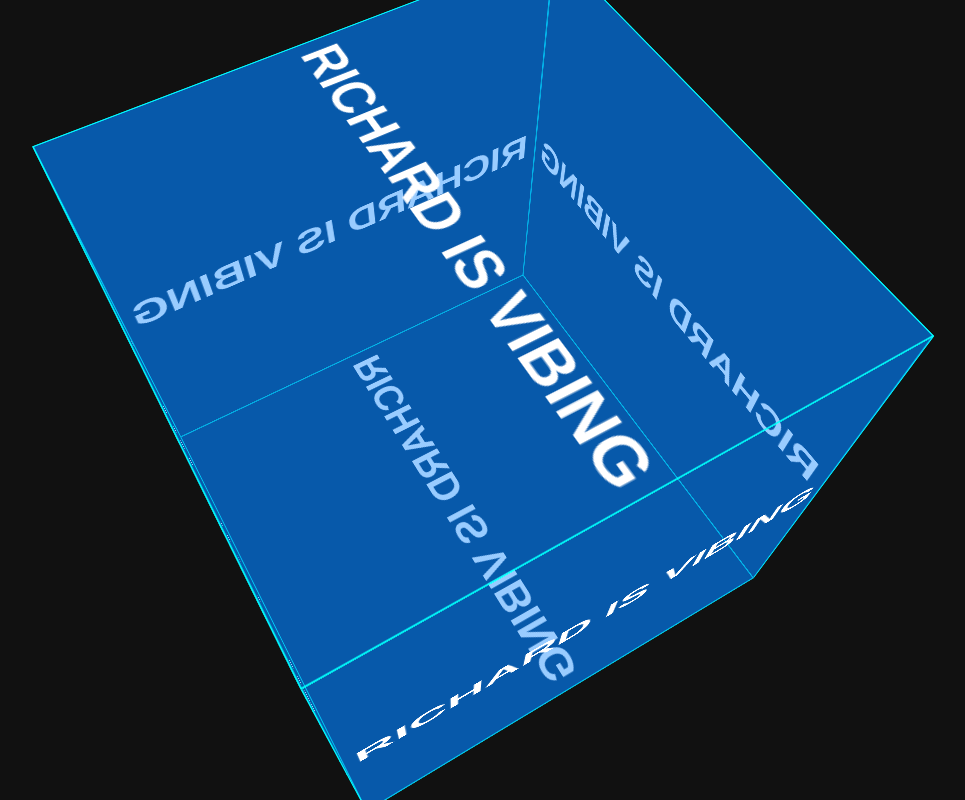
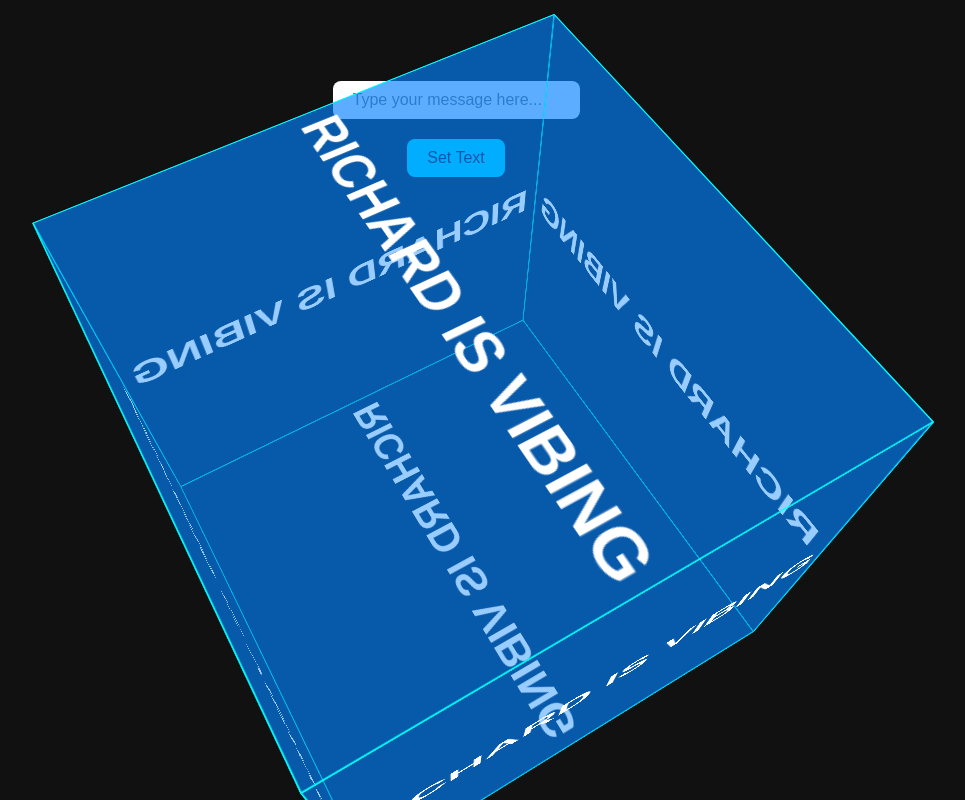
Before and after one commit to rpiasentin/Spinning-cube, a plain HTML site: page index.html in a window 1280 px wide. Shown: the whole page, without its empty margins (184-1149 px from the left). Drawn offline with Linux system fonts and the light colour scheme.

Commit message:
Update index.html

```diff
--- a/index.html
+++ b/index.html
@@ -2,8 +2,8 @@
 <html lang="en">
 <head>
   <meta charset="UTF-8">
-  <meta name="viewport" content="width=device-width, initial-scale=1.0">
-  <title>3D Spinning Cube</title>
+  <meta name="viewport" content="width=device-width, initial-scale=1">
+  <title>3D Spinning Cube - Custom Text</title>
   <style>
     :root {
       --cube-size: 40vw;
@@ -12,27 +12,48 @@
 
     * {
       box-sizing: border-box;
-      margin: 0;
-      padding: 0;
     }
 
     body {
+      margin: 0;
+      font-family: sans-serif;
+      background: #111;
+      color: #fff;
+      display: flex;
+      flex-direction: column;
+      align-items: center;
+      justify-content: center;
+      height: 100vh;
+      overflow: hidden;
       perspective: 1000px;
-      background: #111;
-      display: flex;
-      justify-content: center;
-      align-items: center;
-      height: 100vh;
-      font-family: sans-serif;
-      overflow: hidden;
+    }
+
+    input {
+      margin-bottom: 20px;
+      padding: 10px 20px;
+      font-size: 1rem;
+      border-radius: 8px;
+      border: none;
+      outline: none;
+    }
+
+    button {
+      margin-bottom: 30px;
+      padding: 10px 20px;
+      font-size: 1rem;
+      background: #0ff;
+      color: #111;
+      border: none;
+      border-radius: 8px;
+      cursor: pointer;
     }
 
     .scene {
       width: var(--cube-size);
       height: var(--cube-size);
-      position: relative;
       transform-style: preserve-3d;
       animation: spin 6s linear infinite;
+      position: relative;
     }
 
     .face {
@@ -50,7 +71,6 @@
       font-weight: bold;
       font-size: var(--font-size);
       text-align: center;
-      color: #fff;
       animation: blink 1s infinite;
     }
 
@@ -62,26 +82,34 @@
     .bottom { transform: rotateX(-90deg) translateZ(calc(var(--cube-size) / 2)); }
 
     @keyframes spin {
-      0%   { transform: rotateX(0deg) rotateY(0deg); }
-      100% { transform: rotateX(360deg) rotateY(360deg); }
+      from { transform: rotateX(0deg) rotateY(0deg); }
+      to   { transform: rotateX(360deg) rotateY(360deg); }
     }
 
     @keyframes blink {
       0%, 100% { opacity: 1; }
-      50% { opacity: 0; }
+      50%      { opacity: 0; }
     }
 
-    /* Mobile-specific adjustments */
     @media (max-width: 480px) {
       :root {
         --cube-size: 70vw;
         --font-size: 5vw;
       }
+
+      input, button {
+        width: 80%;
+        font-size: 1.1rem;
+      }
     }
   </style>
 </head>
 <body>
-  <div class="scene">
+
+  <input type="text" id="cubeTextInput" placeholder="Type your message here..." />
+  <button onclick="updateCubeText()">Set Text</button>
+
+  <div class="scene" id="cube">
     <div class="face front"><span>RICHARD IS VIBING</span></div>
     <div class="face back"><span>RICHARD IS VIBING</span></div>
     <div class="face right"><span>RICHARD IS VIBING</span></div>
@@ -89,5 +117,20 @@
     <div class="face top"><span>RICHARD IS VIBING</span></div>
     <div class="face bottom"><span>RICHARD IS VIBING</span></div>
   </div>
+
+  <script>
+    function updateCubeText() {
+      const text = document.getElementById("cubeTextInput").value || "RICHARD IS VIBING";
+      document.querySelectorAll(".face span").forEach(span => {
+        span.textContent = text;
+      });
+    }
+
+    // Enable Enter key as a trigger
+    document.getElementById("cubeTextInput").addEventListener("keypress", function (e) {
+      if (e.key === "Enter") updateCubeText();
+    });
+  </script>
+
 </body>
 </html>
```
